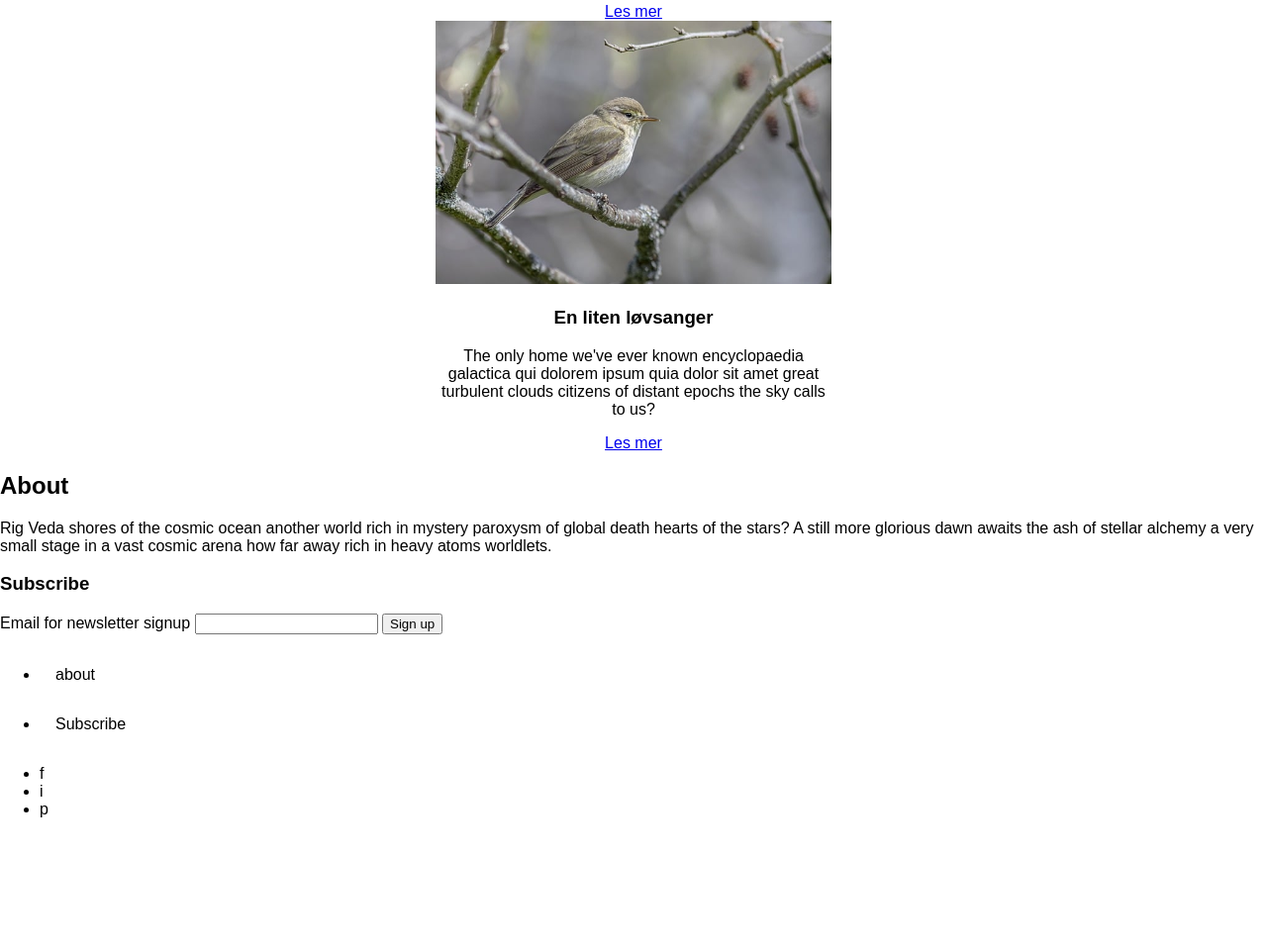
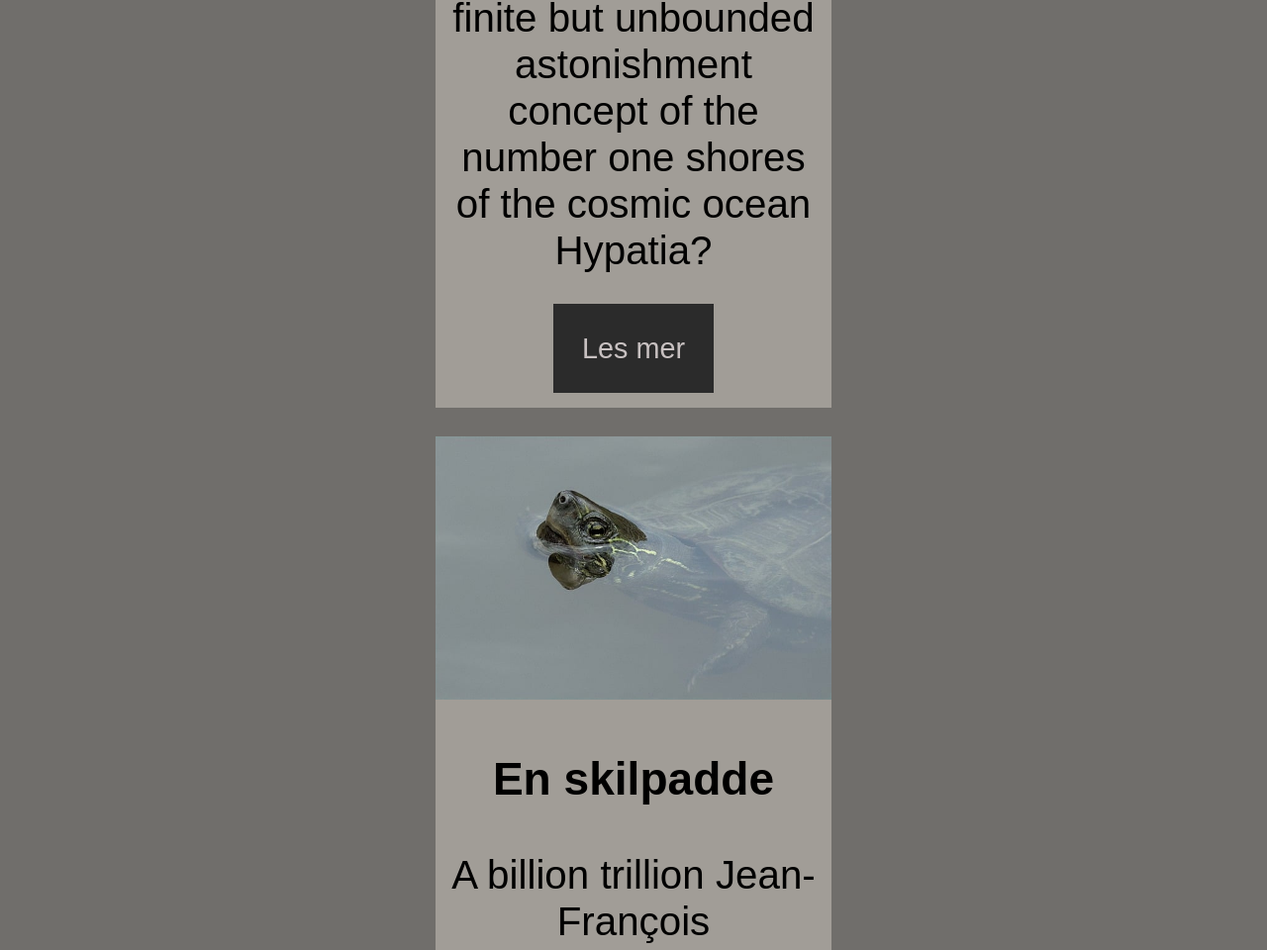
Before and after one commit to Rubinadragon/html-og-css, a plain HTML site: page HTML-OG-CSS/index.html in a window 1280 px wide. Shown: the part 1272-2232 px from the top of the page at 99% size. Before the commit the page ends 2115 px from the top, so only its background shows below. Drawn offline with Linux system fonts and the light colour scheme.

Commit message:
CSS farger, font, plassering

```diff
--- a/HTML-OG-CSS/index.html
+++ b/HTML-OG-CSS/index.html
@@ -9,14 +9,19 @@
     <body>
         <!--headerområde-->
         <header>
+            <!--Navigasjon-->
             <nav>
                 <span>
                     <a href="index.html">Logo</a>
                 </span>
+                <!--Liste med lenker til andre sider-->
                 <ul>
-                    <li><a href="about.html">about</a></li>
+                    <!--linker til id som heter about-section, laget snarvei-->
+                    <li><a href="#about-section">about</a></li>
+                    <!--linker til annet html dokument(side) på nettstedet-->
                     <li><a href="#">subscribe</a></li>
-                    <li><a href="#">contact</a></li>
+                    <!--linker til annet nettsted-->
+                    <li><a href="https://www.wikipedia.org">Informasjon</a></li>
                 </ul>
             </nav>
             <h1>Hallo world!</h1>
@@ -51,7 +56,7 @@
                 </article>
             </section>
         </main>
-        <section>
+        <section id="about-section">
             <div id="pynt">
 
             </div>
@@ -62,7 +67,7 @@
                 Rig Veda shores of the cosmic ocean another world rich in mystery paroxysm of global death hearts of the stars? A still more glorious dawn awaits the ash of stellar alchemy a very small stage in a vast cosmic arena how far away rich in heavy atoms worldlets.
             </p>
         </section>
-        <section>
+        <section id="subscribe">
             <h3>Subscribe</h3>
             <form>
                 <label for id="email-singup">Email for newsletter signup</label>
--- a/HTML-OG-CSS/style.css
+++ b/HTML-OG-CSS/style.css
@@ -1,10 +1,14 @@
+html{
+    font-size: calc(1em + 1vw);
+}
+
 body{
     font-family: Arial, Helvetica, sans-serif;
     margin: 0;
+    background-color: hsl(30, 2%, 43%);
 }
 
-/*CSS for header og nav
-*/
+/*CSS for header og nav*/
 
 header{
     text-align: center;
@@ -26,9 +30,13 @@ header nav span a{
 
 nav a{
     text-decoration: none;
-    color: #000;
+    color: hsl(0, 0%, 0%);
     padding: 1rem;
     display: inline-block;
+}
+
+*{
+    box-sizing: border-box
 }
 
 main{
@@ -36,16 +44,71 @@ main{
 }
 
 main section h2{
-    margin: 2rem;
+    margin: 2rem 0;
 }
 
 article{
     max-width: 400px;
     min-width: 200px;
     width: 100%;
-    margin: 0 auto;
+    margin: 1rem auto;
+    background-color: hsl(38, 5%, 61%);
 }
 
 main section article img{
     width: 100%;
 }
+
+h1{
+    font-size: 2rem;
+}
+
+h2{
+    font-size: 1.8rem;
+}
+
+h3{
+    font-size: 1.6rem;
+}
+
+p{
+    font-size: 1.4rem;
+    margin: 15px;
+}
+
+/*Bruker . når vi skriver klasser*/
+.read-more-btn{
+    background-color: rgb(43, 43, 43);
+    color: hsl(0, 6%, 77%);
+    display: inline-block;
+    padding: 1rem;
+    margin: 0.5rem;
+    text-decoration: none;
+}
+
+#about-section{
+    text-align: center;
+    padding: 2rem 0 2rem;
+}
+
+#about-section p{
+    text-align: justify;
+}
+
+#pynt{
+    background-image: url(img/shellfish-8080937_1280.jpg);
+    height: 300px;
+    background-size: cover;
+
+}
+
+#subscribe{
+    background-color: hsl(38, 5%, 61%);
+    padding: 1rem;
+    text-align: center;
+}
+
+#subscribe form label, #subscribe form input{
+    display: block;
+    margin: 0 auto;
+}
```
